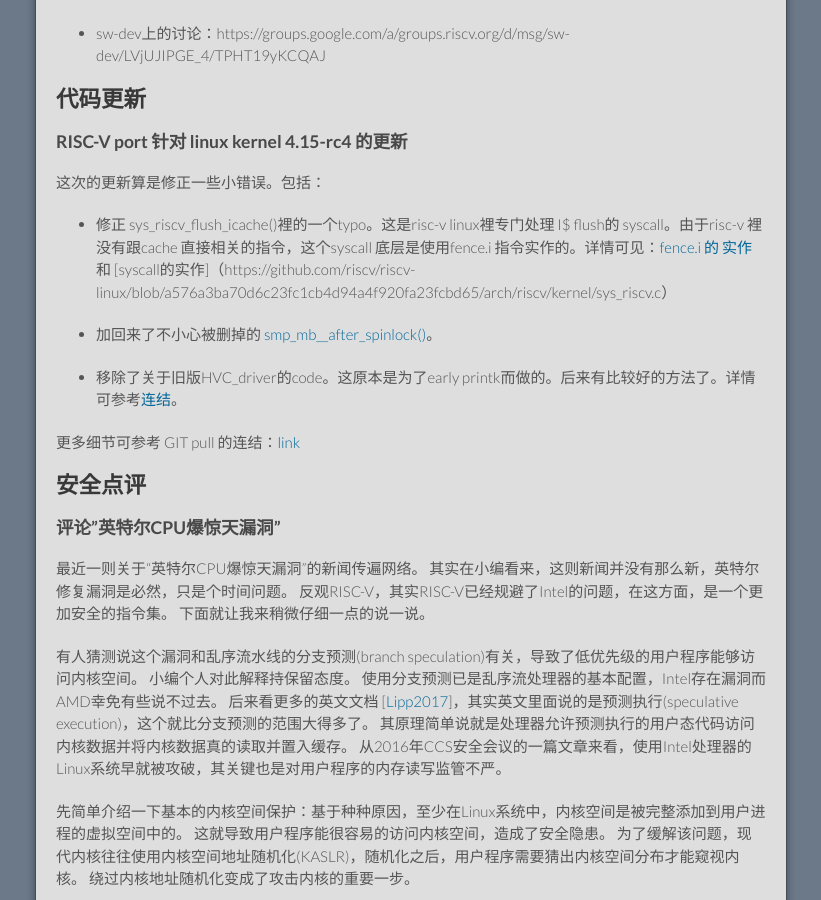
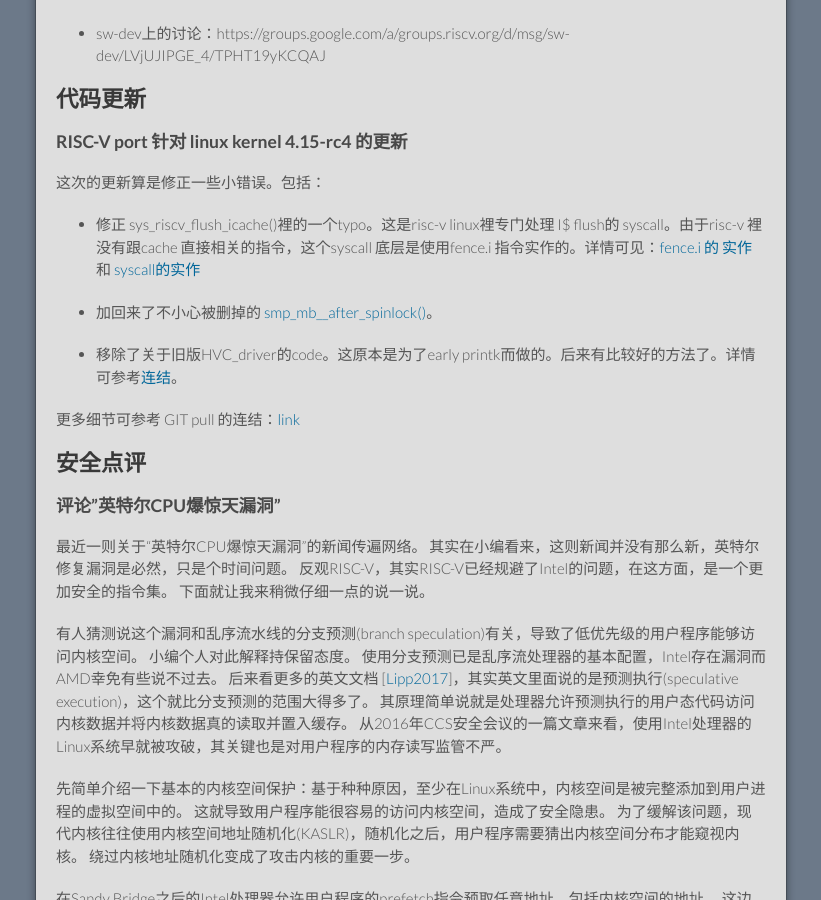
Before and after one commit to cnrv/home, a Jekyll site: the page built from bi-week-rpts/2018-01-04.md, in a window 1280 px wide and 900 px high, scrolled down 2520 px. Shown: the whole window, without its empty margins (229-1050 px from the left). Built offline with Jekyll 4.4.1, drawn with Linux system fonts in a browser that asks for light colours; Markdown is read by kramdown in place of the engine named in the settings; comment, search, counter and statistics services are not loaded; our own code applies the rules of GitHub Pages for plain Markdown files.

Commit message:
修正kernel的排版

```diff
--- a/bi-week-rpts/2018-01-04.md
+++ b/bi-week-rpts/2018-01-04.md
@@ -119,7 +119,7 @@ else    b=b-1;
 ### RISC-V port 针对 linux kernel 4.15-rc4 的更新
 这次的更新算是修正一些小错误。包括：
 
-- 修正 sys_riscv_flush_icache()裡的一个typo。这是risc-v linux裡专门处理 I$ flush的 syscall。由于risc-v 裡没有跟cache 直接相关的指令，这个syscall 底层是使用fence.i 指令实作的。详情可见：[fence.i 的 实作](https://github.com/riscv/riscv-linux/blob/ae64f9bd1d3621b5e60d7363bc20afb46aede215/arch/riscv/include/asm/cacheflush.h) 和 [syscall的实作]（https://github.com/riscv/riscv-linux/blob/a576a3ba70d6c23fc1cb4d94a4f920fa23fcbd65/arch/riscv/kernel/sys_riscv.c）
+- 修正 sys_riscv_flush_icache()裡的一个typo。这是risc-v linux裡专门处理 I$ flush的 syscall。由于risc-v 裡没有跟cache 直接相关的指令，这个syscall 底层是使用fence.i 指令实作的。详情可见：[fence.i 的 实作](https://github.com/riscv/riscv-linux/blob/ae64f9bd1d3621b5e60d7363bc20afb46aede215/arch/riscv/include/asm/cacheflush.h) 和 [syscall的实作](https://github.com/riscv/riscv-linux/blob/a576a3ba70d6c23fc1cb4d94a4f920fa23fcbd65/arch/riscv/kernel/sys_riscv.c)
 
 - 加回来了不小心被删掉的 [smp_mb__after_spinlock()](https://github.com/riscv/riscv-linux/commit/3cfa5008081db845c6c53d531ec34e9c84a9fd99)。
 
```
